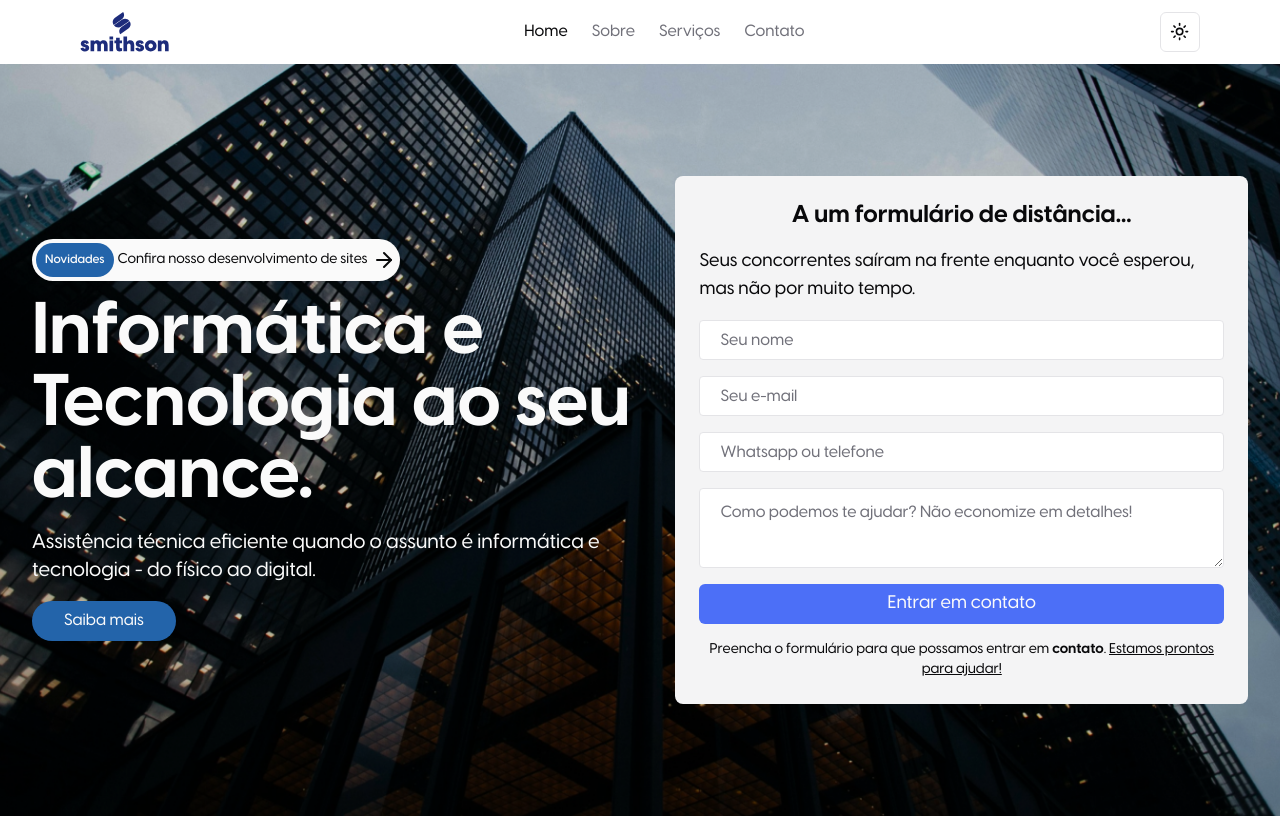
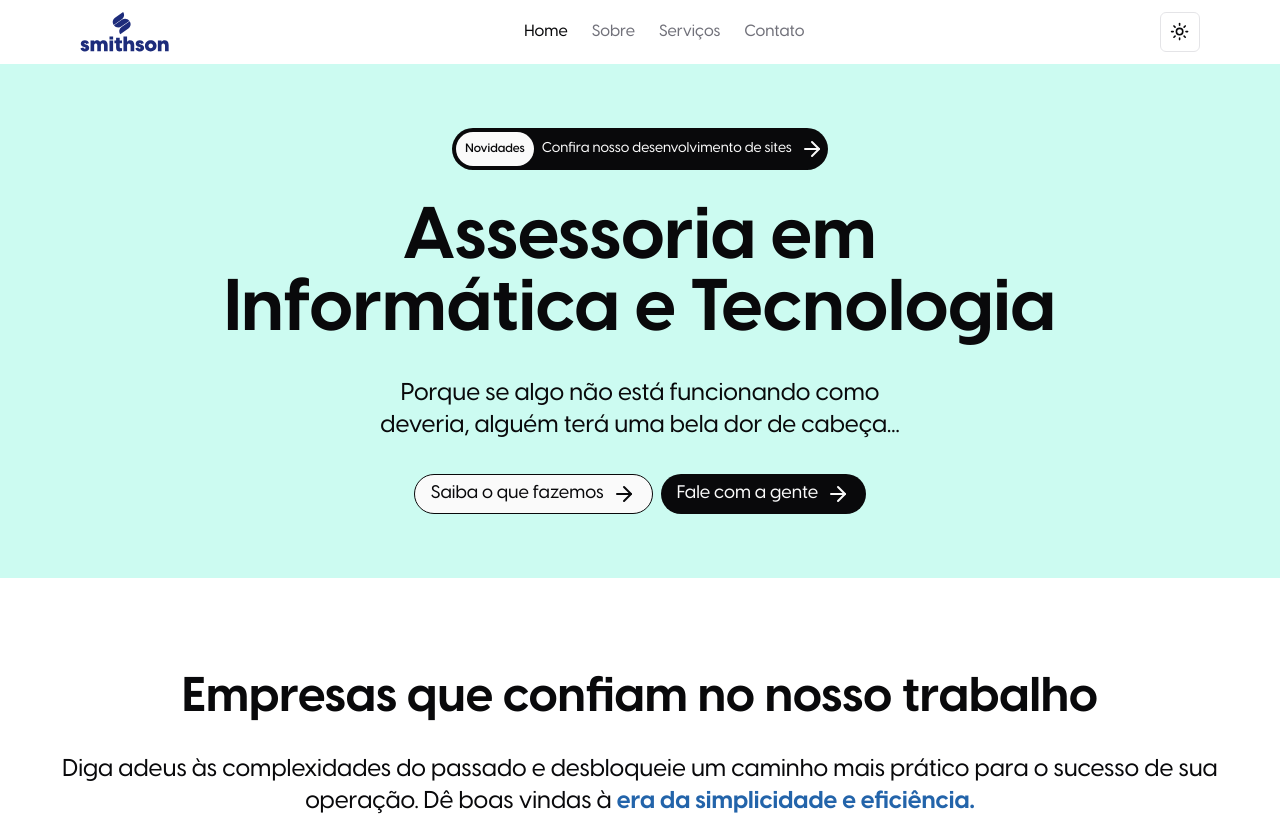
Before and after one commit to Smithson-do-Brasil/smithson-do-brasil, a React (Vite) app: page / in a window 1280 px wide. Shown: the top 818 px of the page. Built offline with nearby package versions, Linux system fonts and the light colour scheme; a web font is replaced by a local one.

Commit message:
feat: update introduction section

```diff
--- a/src/pages/Home/components/introduction.tsx
+++ /dev/null
@@ -1,49 +0,0 @@
-import { ArrowRightIcon } from 'lucide-react'
-import { Link } from 'react-router-dom'
-
-import { Form } from '@/components/form'
-import { Badge } from '@/components/ui/badge'
-
-export function Introduction() {
-  return (
-    <section className="bg-[url('/introduction.png')] bg-cover bg-center bg-no-repeat py-14 lg:py-28">
-      <div className="container flex flex-col items-center gap-8 lg:flex-row">
-        <div className="space-y-2 lg:space-y-4">
-          <Link to="/servicos">
-            <div className="flex w-max cursor-pointer items-center gap-1 rounded-full bg-zinc-50 p-1">
-              <Badge className="bg-[#2364AA] p-1 text-xs text-zinc-50 hover:bg-[#2364AA] lg:p-2">
-                Novidades
-              </Badge>
-
-              <p className="text-xs font-medium text-zinc-950 lg:text-sm">
-                Confira nosso desenvolvimento de sites
-              </p>
-
-              <ArrowRightIcon
-                color="#08090A"
-                className="h-4 w-4 lg:h-6 lg:w-6"
-              />
-            </div>
-          </Link>
-
-          <h1 className="text-5xl font-bold text-zinc-50 lg:text-7xl">
-            Informática e Tecnologia ao seu alcance.
-          </h1>
-
-          <p className="text-base font-medium text-zinc-50 lg:text-xl">
-            Assistência técnica eficiente quando o assunto é informática e
-            tecnologia - do físico ao digital.
-          </p>
-
-          <Link to="/servicos">
-            <button className="mt-2 rounded-full bg-[#2364AA] px-8 py-2 text-base font-medium text-zinc-50 lg:mt-4">
-              Saiba mais
-            </button>
-          </Link>
-        </div>
-
-        <Form />
-      </div>
-    </section>
-  )
-}
--- /dev/null
+++ b/src/pages/Home/components/introduction/index.tsx
@@ -0,0 +1,7 @@
+import { IntroductionButton } from './introduction-button'
+import { IntroductionRoot } from './introduction-root'
+
+export const Introduction = {
+  Root: IntroductionRoot,
+  Button: IntroductionButton,
+}
--- /dev/null
+++ b/src/pages/Home/components/introduction/introduction-button.tsx
@@ -0,0 +1,30 @@
+import { ArrowRightIcon } from 'lucide-react'
+import { ComponentProps } from 'react'
+import { twMerge } from 'tailwind-merge'
+
+import { Button } from '@/components/ui/button'
+
+type IntroductionButtonProps = ComponentProps<'button'> & {
+  href: string
+  title: string
+}
+
+export function IntroductionButton({
+  href,
+  title,
+  ...props
+}: IntroductionButtonProps) {
+  return (
+    <a href={href} className="w-full md:w-max">
+      <Button
+        className={twMerge(
+          'flex w-full items-center gap-2 rounded-full text-base font-medium hover:brightness-90 sm:w-max lg:text-lg',
+          props.className,
+        )}
+      >
+        {title}
+        <ArrowRightIcon />
+      </Button>
+    </a>
+  )
+}
--- /dev/null
+++ b/src/pages/Home/components/introduction/introduction-root.tsx
@@ -0,0 +1,43 @@
+import { ArrowRightIcon } from 'lucide-react'
+import { ReactNode } from 'react'
+import { Link } from 'react-router-dom'
+
+import { Badge } from '@/components/ui/badge'
+
+interface IntroductionRootProps {
+  children: ReactNode
+}
+
+export function IntroductionRoot({ children }: IntroductionRootProps) {
+  return (
+    <div className="container flex flex-col items-center justify-center gap-8 py-16 text-zinc-950">
+      <Link to="/servicos">
+        <div className="flex w-max cursor-pointer items-center gap-2 rounded-full bg-zinc-950 p-1 transition-all hover:bg-zinc-700 hover:brightness-90">
+          <Badge className="bg-zinc-50 p-1 text-xs text-zinc-950 hover:bg-zinc-200 lg:p-2">
+            Novidades
+          </Badge>
+
+          <p className="text-xs font-medium text-zinc-50 lg:text-sm">
+            Confira nosso desenvolvimento de sites
+          </p>
+
+          <ArrowRightIcon className="h-4 w-4 text-zinc-50 lg:h-6 lg:w-6" />
+        </div>
+      </Link>
+
+      <h1 className="text-center text-3xl font-bold text-zinc-950 lg:text-7xl">
+        Assessoria em <br />
+        Informática e Tecnologia
+      </h1>
+
+      <p className="text-center text-sm font-medium text-zinc-950 lg:text-2xl">
+        Porque se algo não está funcionando como <br /> deveria, alguém terá uma
+        bela dor de cabeça...
+      </p>
+
+      <section className="flex w-full flex-col items-center justify-center gap-2 md:flex-row lg:w-max">
+        {children}
+      </section>
+    </div>
+  )
+}
--- a/src/pages/Home/index.tsx
+++ b/src/pages/Home/index.tsx
@@ -13,7 +13,20 @@ export function Home() {
       <Helmet title="Home" />
 
       <div className="space-y-24 pb-12">
-        <Introduction />
+        <div className="bg-teal-200">
+          <Introduction.Root>
+            <Introduction.Button
+              href="/servicos"
+              title="Saiba o que fazemos"
+              className="border-[1px] border-zinc-950 bg-zinc-50 text-zinc-950 hover:bg-zinc-200"
+            />
+            <Introduction.Button
+              href="/servicos"
+              title="Fale com a gente"
+              className="bg-zinc-950 text-zinc-50 hover:bg-zinc-700"
+            />
+          </Introduction.Root>
+        </div>
         <Partners />
         <Numbers />
         <Dna />
```
Also changed, not shown: public/quem-somos-nos-animate.svg (added).
